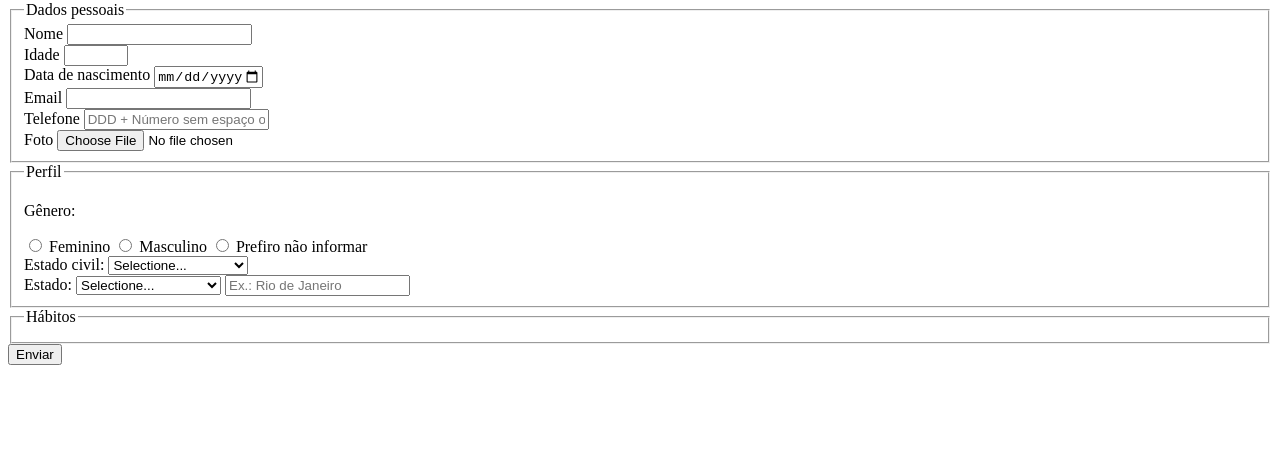
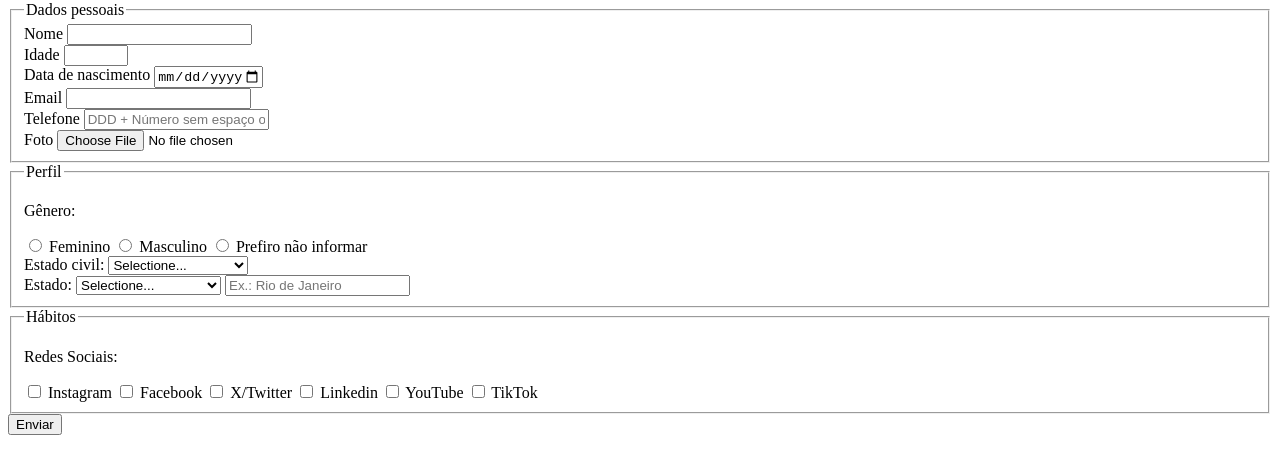
Before and after one commit to mateuspestana/pesquisa-culturama, a plain HTML site: page index.html in a window 1280 px wide. Shown: the part 79-552 px from the top of the page. Drawn offline with Linux system fonts and the light colour scheme.

Commit message:
Adiciona opções de redes sociais

```diff
--- a/index.html
+++ b/index.html
@@ -94,6 +94,19 @@
             </fieldset>
             <fieldset>
                 <legend>Hábitos</legend>
+                <p>Redes Sociais:</p>
+                <input type="checkbox" name="social" value="Instagram">
+                <label for="social">Instagram</label>
+                <input type="checkbox" name="social" value="Facebook">
+                <label for="social">Facebook</label>
+                <input type="checkbox" name="social" value="X/Twitter">
+                <label for="social">X/Twitter</label>
+                <input type="checkbox" name="social" value="Linkedin">
+                <label for="social">Linkedin</label>
+                <input type="checkbox" name="social" value="YouTube">
+                <label for="social">YouTube</label>
+                <input type="checkbox" name="social" value="TikTok">
+                <label for="social">TikTok</label>
             </fieldset>
             <button type="submit">Enviar</button>
 
```
